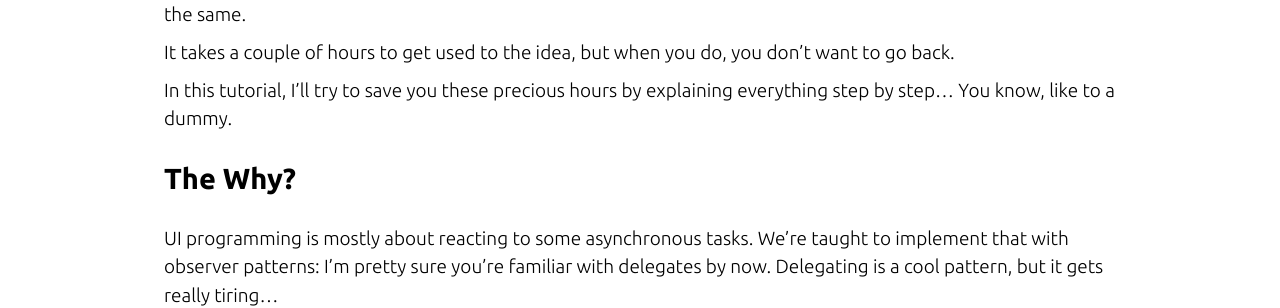
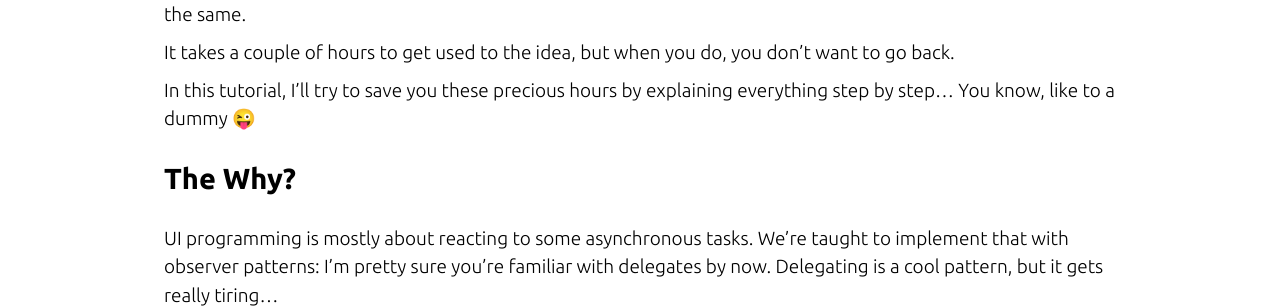
Before and after one commit to michalciurus/michalciurus.github.io, a Jekyll site: the page built from _posts/2016-07-16-RxSwift-for-dummies-#1-Observables.markdown, in a window 1280 px wide and 900 px high. Shown: the part 388-696 px from the top of the window. Built offline with Jekyll 4.4.1, drawn with Linux system fonts in a browser that asks for light colours; nearby versions of some CDN libraries.

Commit message:
no message

```diff
--- a/_posts/2016-07-16-RxSwift-for-dummies-#1-Observables.markdown
+++ b/_posts/2016-07-16-RxSwift-for-dummies-#1-Observables.markdown
@@ -10,7 +10,7 @@ Digging through [RxSwift](https://github.com/ReactiveX/RxSwift) made me feel enl
 
 It takes a couple of hours to get used to the idea, but when you do, you don't want to go back.
 
-In this tutorial, I'll try to save you these precious hours by explaining everything step by step... You know, like to a dummy.
+In this tutorial, I'll try to save you these precious hours by explaining everything step by step... You know, like to a dummy 😜
 
 ### The Why?
 
```
